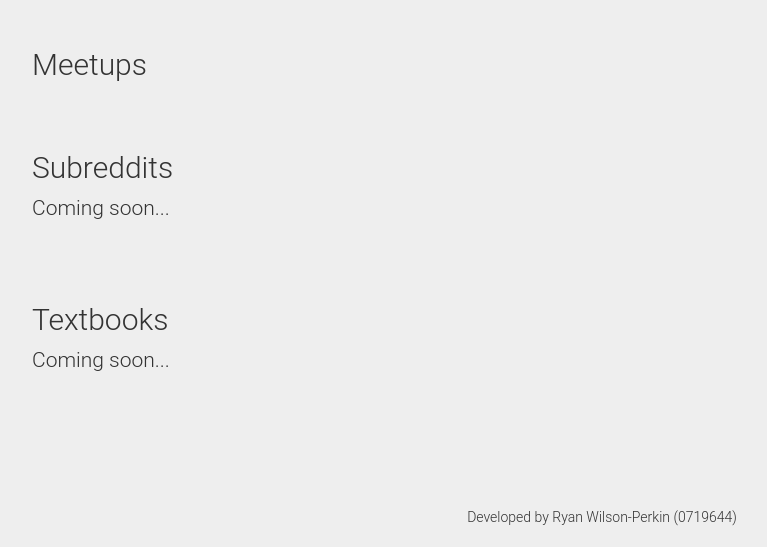
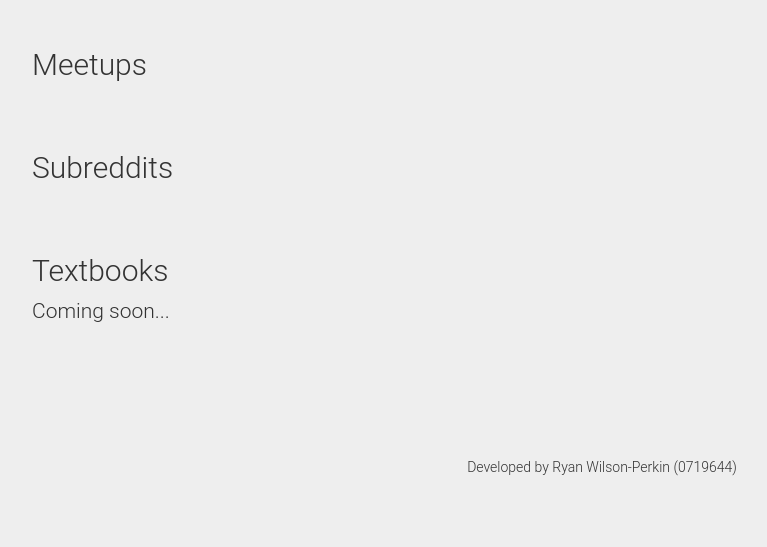
Before and after one commit to ryanwilsonperkin/cis3210, a Python web app: template lab/lab/templates/front_page.mako in a window 1280 px wide. Shown: the part 275-822 px from the top of the page, without its empty margins (38-805 px from the left). After the commit the page ends 751 px from the top, so only its background shows below. Run offline with Mako, Linux system fonts and the light colour scheme; the template is opened without the code that fills it, so the values that code supplies are empty; some web fonts are replaced.

Commit message:
Remove "coming soon" banner.

```diff
--- a/lab/lab/templates/front_page.mako
+++ b/lab/lab/templates/front_page.mako
@@ -40,7 +40,6 @@
   <section id="subreddits_section">
     <div class="container">
       <h2>Subreddits</h2>
-      <p class="lead">Coming soon...</p>
       <div class="row" id='subreddits'></div>
     </div>
   </section>
```
